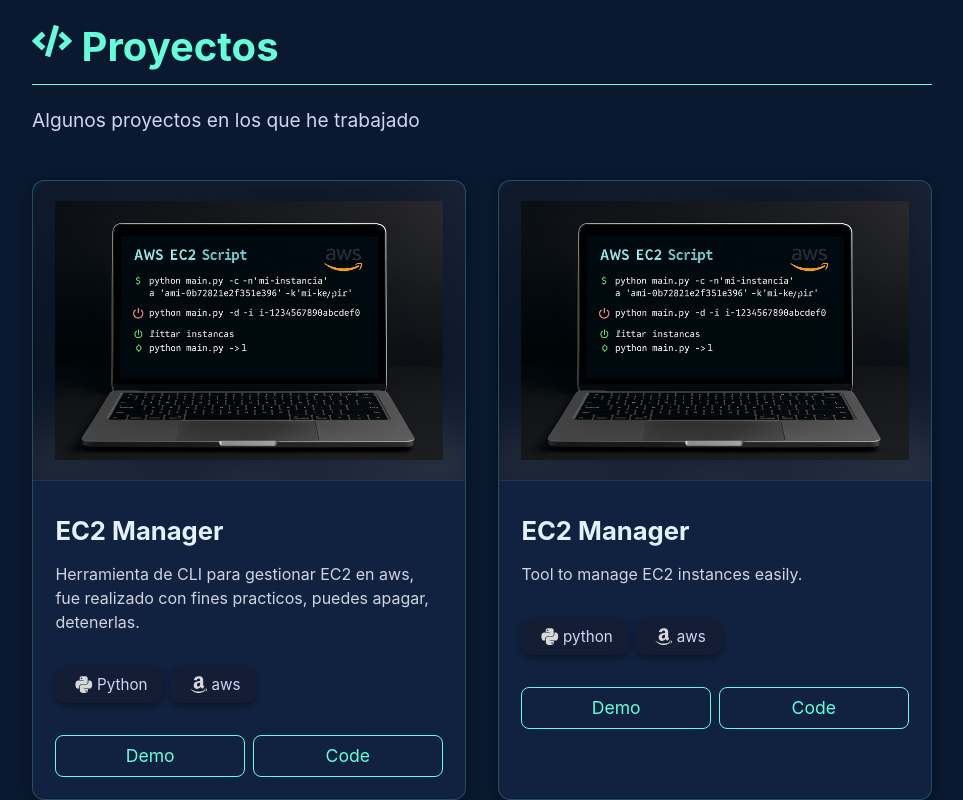
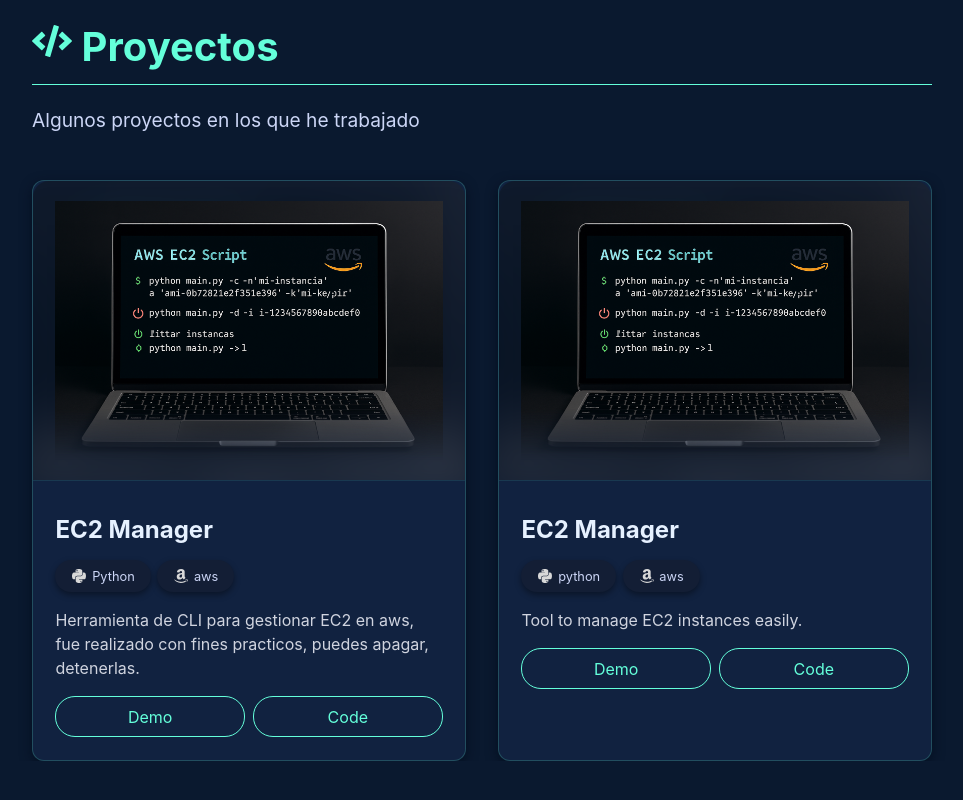
Before and after one commit to ander-Sgr/portfolio-v2, a React (Vite) app: page / in a window 1280 px wide. Shown: the part 792-1592 px from the top of the page, without its empty margins (158-1121 px from the left). After the commit the page ends 1553 px from the top, so only its background shows below. Built offline with nearby package versions, Linux system fonts and the light colour scheme.

Commit message:
change card ui

```diff
--- a/src/components/ui/card/Card.jsx
+++ b/src/components/ui/card/Card.jsx
@@ -10,12 +10,13 @@ const Card = ({ imgProject, titleProject, description, svgIcon = [], urlDemo, ur
             </div>
             <div className={styles.contentContainer}>
                 <h2 className={styles.projectTitle}>{titleProject}</h2>
-                <p className={styles.projectDescription}>{description}</p>
                 <div className={styles.techStack}>
                     {svgIcon.map((icon, index) => (
                         <span key={index}>{icon}{icon.key}</span>
                     ))}
                 </div>
+                <p className={styles.projectDescription}>{description}</p>
+
                 <div className={styles.buttonsContainer}>
                     <a className={styles.buttonLink} href={urlDemo} target="_blank" rel="noopener noreferrer">Demo</a>
                     <a className={styles.buttonLink} href={urlCode} target="_blank" rel="noopener noreferrer">Code</a>
--- a/src/components/ui/card/Card.module.css
+++ b/src/components/ui/card/Card.module.css
@@ -42,9 +42,8 @@
     display: flex;
     align-items: center;
     justify-content: center;
+
 }
-
-
 
 .imageBackground {
     position: absolute;
@@ -54,6 +53,7 @@
     filter: blur(20px);
     transform: scale(1.2);
     opacity: 0.5;
+
 }
 
 .projectImage {
@@ -64,6 +64,9 @@
     display: block;
     z-index: 1;
     object-fit: contain;
+    mask-image: linear-gradient(to top, transparent 0%, rgb(0, 0, 0) 40%);
+    -webkit-mask-image: linear-gradient(to top, transparent 0%, black 20%);
+
 }
 
 
@@ -76,7 +79,7 @@
 }
 
 .projectTitle {
-    font-size: 1.6rem;
+    font-size: 1.5rem;
     font-weight: 700;
     color: var(--white);
     margin: 0;
@@ -93,9 +96,10 @@
     display: flex;
     gap: 0.4rem;
     /* Suficiente separación */
-    margin: 1rem 0;
-    font-size: 0.95rem;
+    margin: 0rem 0 0 0;
+    font-size: 0.8rem;
     flex-wrap: wrap;
+
 }
 
 .techStack span {
@@ -103,16 +107,18 @@
     align-items: center;
     justify-content: center;
     background-color: #131e35;
-    border-radius: 0.7rem;
+    border-radius: 1rem;
     padding: 0 1rem 0 1rem;
-    height: 2.3rem;
+    height: 2rem;
     box-shadow: 0 3px 6px rgba(0, 0, 0, 0.384);
+    gap: 0.3rem;
+
 }
 
 .techStack span svg {
-    width: 1.6rem;
+    width: 1rem;
     /* Antes 2rem — ahora más pequeño */
-    height: 1.2rem;
+    height: 1rem;
     color: #d8d8d8;
 }
 
@@ -127,13 +133,13 @@
     flex: 1;
     text-align: center;
     padding: 0.6rem 1rem;
-    border-radius: 8px;
+    border-radius: 20px;
     background-color: transparent;
     color: #64ffda;
     /* verde */
     border: 1px solid #64ffda;
     text-decoration: none;
-    font-size: 1.1rem;
+    font-size: 1rem;
     cursor: pointer;
     transition: background-color 0.3s ease, color 0.3s ease, transform 0.2s ease, border-color 0.3s ease;
 }
```
